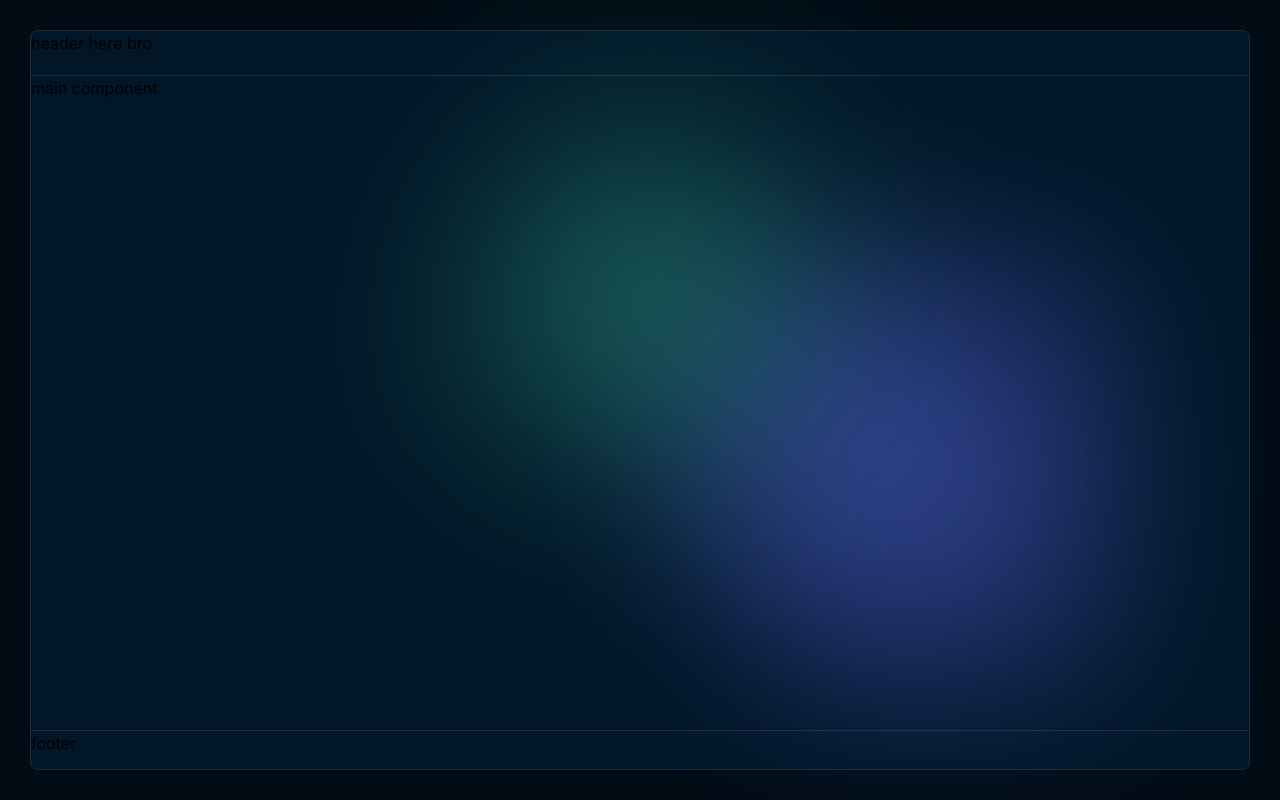
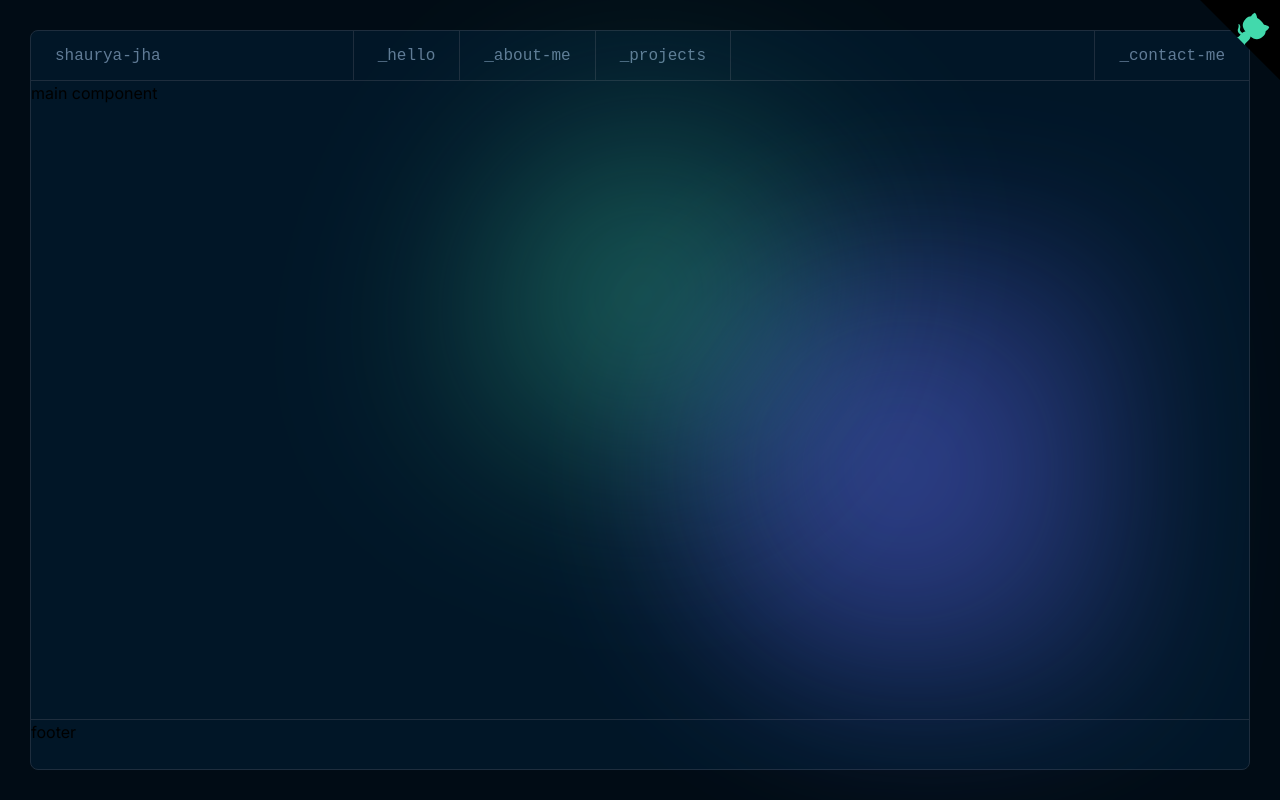
Before and after one commit to shaurya35/Portfolio, a Next.js app: page / in a window 1280 px wide. Built offline with nearby package versions, Linux system fonts and the light colour scheme.

Commit message:
Add navbar

```diff
--- a/src/app/components/Footer.jsx
+++ b/src/app/components/Footer.jsx
@@ -2,7 +2,7 @@ import React from 'react'
 
 const Footer = () => {
   return (
-    <footer className='h-[49px] lg:h-[39px] border-white border-t'>
+    <footer className='h-[49px] lg:h-[50px] border-white border-t'>
       footer
     </footer>
   )
--- /dev/null
+++ b/src/app/components/GithubCorner.jsx
@@ -0,0 +1,43 @@
+import React from "react";
+
+const GithubCorner = () => {
+  return (
+    <>
+      <a href="">
+        <div
+          className="fixed top-0 right-0 w-[80px] h-[80px] hidden lg:block"
+          style={{
+            position: "fixed",
+            top: 0,
+            right: 0,
+            width: "80px",
+            height: "80px",
+            color: "#42D9AC",
+          }}
+        >
+          <svg
+            width="100%"
+            height="100%"
+            viewBox="0 0 250 250"
+            aria-hidden="true"
+          >
+            <path d="M0,0 L115,115 L130,115 L142,142 L250,250 L250,0 Z"></path>
+            <path
+              d="M128.3,109.0 C113.8,99.7 119.0,89.6 119.0,89.6 C122.0,82.7 120.5,78.6 120.5,78.6 C119.2,72.0 123.4,76.3 123.4,76.3 C127.3,80.9 125.5,87.3 125.5,87.3 C122.9,97.6 130.6,101.9 134.4,103.2"
+              fill="currentColor"
+              style={{ transformOrigin: "130px 106px" }}
+              className="octo-arm"
+            ></path>
+            <path
+              d="M115.0,115.0 C114.9,115.1 118.7,116.5 119.8,115.4 L133.7,101.6 C136.9,99.2 139.9,98.4 142.2,98.6 C133.8,88.0 127.5,74.4 143.8,58.0 C148.5,53.4 154.0,51.2 159.7,51.0 C160.3,49.4 163.2,43.6 171.4,40.1 C171.4,40.1 176.1,42.5 178.8,56.2 C183.1,58.6 187.2,61.8 190.9,65.4 C194.5,69.0 197.7,73.2 200.1,77.6 C213.8,80.2 216.3,84.9 216.3,84.9 C212.7,93.1 206.9,96.0 205.4,96.6 C205.1,102.4 203.0,107.8 198.3,112.5 C181.9,128.9 168.3,122.5 157.7,114.1 C157.9,116.9 156.7,120.9 152.7,124.9 L141.0,136.5 C139.8,137.7 141.6,141.9 141.8,141.8 Z"
+              fill="currentColor"
+              className="octo-body"
+            ></path>
+          </svg>
+        </div>
+      </a>
+    </>
+  );
+};
+
+export default GithubCorner;
--- /dev/null
+++ b/src/app/components/GithubLogo.jsx
@@ -0,0 +1,18 @@
+import React from 'react';
+
+const GithubLogo = () => {
+  return (
+    <div className="hidden lg:block fixed right-[-75px] top-[35px] w-[200px] h-[200px] rotate-45 overflow-hidden">
+      <svg
+        xmlns="http://www.w3.org/2000/svg"
+        viewBox="0 0 256 256"
+        className="w-full h-full text-gray-custom2"
+        fill="currentColor"
+      >
+        <path d="M32,10c-12.15,0 -22,9.85 -22,22c0,12.15 9.85,22 22,22c12.15,0 22,-9.85 22,-22c0,-12.15 -9.85,-22 -22,-22zM32,14c9.941,0 18,8.059 18,18c0,8.23871 -5.54128,15.16934 -13.0957,17.30664c-0.0928,-0.19124 -0.15645,-0.40072 -0.15039,-0.63867c0.031,-1.209 0,-4.03041 0,-5.06641c0,-1.778 -1.125,-3.03906 -1.125,-3.03906c0,0 8.82422,0.09959 8.82422,-9.31641c0,-3.633 -1.89844,-5.52539 -1.89844,-5.52539c0,0 0.9973,-3.87844 -0.3457,-5.52344c-1.505,-0.163 -4.20056,1.43755 -5.35156,2.18555c0,0 -1.82342,-0.74805 -4.85742,-0.74805c-3.034,0 -4.85742,0.74805 -4.85742,0.74805c-1.151,-0.748 -3.84656,-2.34755 -5.35156,-2.18555c-1.342,1.645 -0.3457,5.52344 -0.3457,5.52344c0,0 -1.89844,1.89044 -1.89844,5.52344c0,9.416 8.82422,9.31836 8.82422,9.31836c0,0 -1.00476,1.14381 -1.10547,2.7832c-0.58969,0.20793 -1.39349,0.45313 -2.16016,0.45313c-1.85,0 -3.25548,-1.79691 -3.77148,-2.62891c-0.508,-0.821 -1.54948,-1.50977 -2.52148,-1.50977c-0.64,0 -0.95312,0.3215 -0.95312,0.6875c0,0.366 0.89823,0.62083 1.49023,1.29883c1.248,1.43 1.22488,4.64648 5.67188,4.64648c0.5258,0 1.47056,-0.1211 2.22461,-0.22461c-0.00417,1.00955 -0.0159,1.97778 0,2.59766c0.00586,0.23869 -0.05897,0.44894 -0.15234,0.64063c-7.55349,-2.1379 -13.09375,-9.0686 -13.09375,-17.30664c0,-9.941 8.059,-18 18,-18z" />
+      </svg>
+    </div>
+  );
+};
+
+export default GithubLogo;
--- a/src/app/components/Header.jsx
+++ b/src/app/components/Header.jsx
@@ -1,12 +1,28 @@
-"use client"
-import React from 'react'
+"use client";
+import React from "react";
 
 const Header = () => {
   return (
-    <header className='h-[64px] lg:h-[45px] border-white border-b'>
-      header here bro
+    <header className="h-[64px] lg:h-[50px] border-white border-b font-fira-code text-[19px] lg:text-[16px] text-gray-custom flex justify-between">
+      <div className="flex items-center h-full">
+        <div className="pr-48 pl-6 lg:border-white lg:border-r h-full flex items-center">
+          <button>shaurya-jha</button>
+        </div>
+        <div className="hidden lg:flex pl-6 pr-6 lg:border-white lg:border-r h-full items-center">
+          <button>_hello</button>
+        </div>
+        <div className="hidden lg:flex pl-6 pr-6 lg:border-white lg:border-r h-full items-center">
+          <button>_about-me</button>
+        </div>
+        <div className="hidden lg:flex pl-6 pr-6 lg:border-white lg:border-r h-full items-center">
+          <button>_projects</button>
+        </div>
+      </div>
+      <div className="hidden lg:flex pl-6 pr-6 lg:border-white lg:border-l h-full items-center">
+        <button>_contact-me</button>
+      </div>
     </header>
-  )
-}
+  );
+};
 
-export default Header
+export default Header;
--- a/src/app/layout.js
+++ b/src/app/layout.js
@@ -2,6 +2,8 @@ import { Inter } from "next/font/google";
 import "./globals.css";
 import Header from "./components/Header";
 import Footer from "./components/Footer";
+import GithubCorner from "./components/GithubCorner";
+import GithubLogo from "./components/GithubLogo";
 
 const inter = Inter({ subsets: ["latin"] });
 
@@ -18,6 +20,8 @@ export default function RootLayout({ children }) {
           <div className="bg-black-200 m-[15px] lg:m-[30px] rounded-lg border border-white flex flex-col w-[calc(100%-30px)] lg:w-[calc(100%-60px)] h-[calc(100%-30px)] lg:h-[calc(100%-60px)]">
             <div className="css-blurry-gradient-blue"></div>
             <div className="css-blurry-gradient-green"></div>
+            <GithubCorner/>
+            {/* <GithubLogo/> */}
             <Header />
             {children}
             <Footer />
--- a/src/app/page.js
+++ b/src/app/page.js
@@ -1,7 +1,7 @@
 
 export default function Home() {
   return (
-    <main className="h-[calc(100%-84px)]">
+    <main className="h-[calc(100%-100px)]">
       main component
     </main>
   );
--- a/tailwind.config.js
+++ b/tailwind.config.js
@@ -10,9 +10,14 @@ module.exports = {
       colors: {
         black: {
           DEFAULT: "#000",
-          100: "#010C15",
-          200: "#011627"
-        }
+          100: "#010C15", //background color
+          200: "#011627", //template color
+          300: "#071511", //github outer color
+        },
+        gray: {
+          custom: '#607B96',
+          custom2: '#42D9AC',//github inner color
+        },
       },
       fontFamily: {
         'fira-code': ['"Fire Code"', 'monospace'],
@@ -20,9 +25,6 @@ module.exports = {
       borderColor: {
         'white': '#1e2d3d',
       },
-      fontColor: {
-        'gray': '#607B96',
-      },
     },
   },
   plugins: [],
```
Also changed, not shown: src/app/globals.css (line endings or trailing spaces).
